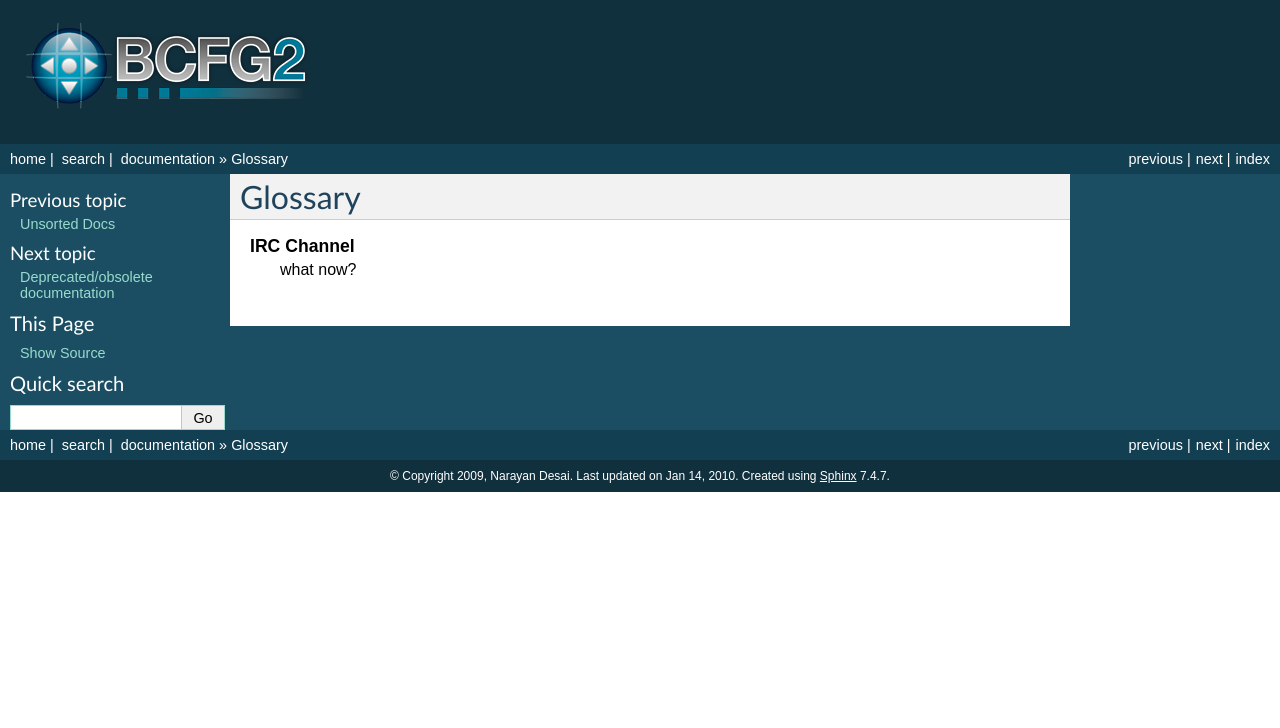
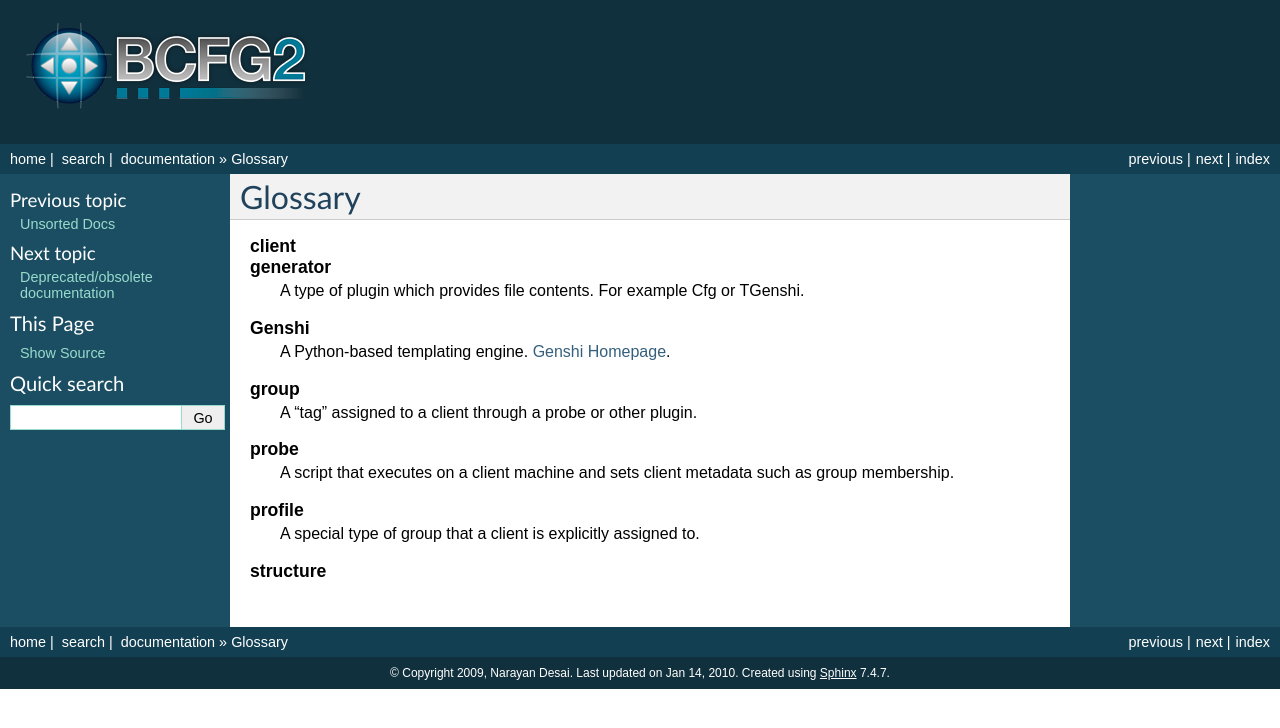
Before and after one commit to Bcfg2/bcfg2, a Sphinx documentation site: the page built from doc/glossary.txt, in a window 1280 px wide. Shown: the top 728 px of the page. Built offline with Sphinx 7.4.7, drawn with Linux system fonts in a browser that asks for light colours.

Commit message:
doc: More documentation organization, added a couple of Glossary items
git-svn-id: https://svn.mcs.anl.gov/repos/bcfg/trunk/bcfg2@5681 ce84e21b-d406-0410-9b95-82705330c041

```diff
--- a/doc/contents.txt
+++ b/doc/contents.txt
@@ -13,6 +13,7 @@ Welcome to Bcfg2's documentation!
    getting_started/index
    plugins/index
    client/index
+   gettinghelp
 
    unsorted/index
 
--- a/doc/glossary.txt
+++ b/doc/glossary.txt
@@ -4,7 +4,26 @@
 Glossary
 ========
 
-.. glossary::
+.. glossary:: :sorted:
 
-   IRC Channel
-       what now?
+   client
+
+   generator
+        A type of plugin which provides file contents. For example Cfg or TGenshi.
+
+   Genshi
+        A Python-based templating engine. `Genshi Homepage`_.
+
+
+   group
+        A "tag" assigned to a client through a probe or other plugin.
+
+   probe
+        A script that executes on a client machine and sets client metadata such as group membership.
+
+   profile
+        A special type of group that a client is explicitly assigned to.
+
+   structure
+
+.. _Genshi Homepage: http://genshi.edgewall.org/
```
Also changed, not shown: doc/gettinghelp.txt (added, +22 -0 lines), doc/index.txt (+8 -25 lines), 1 other file.
